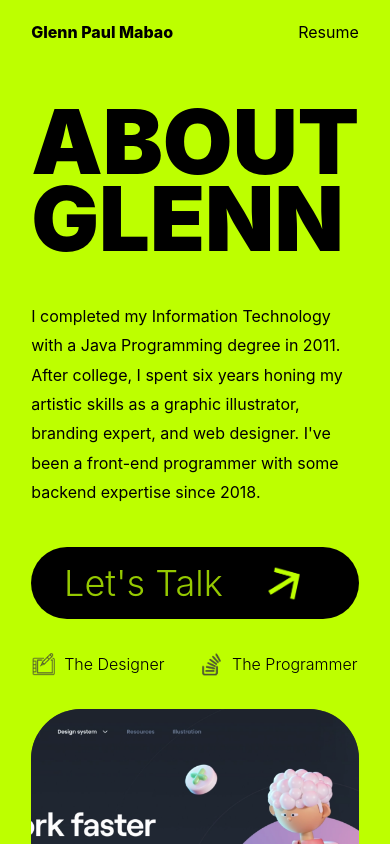
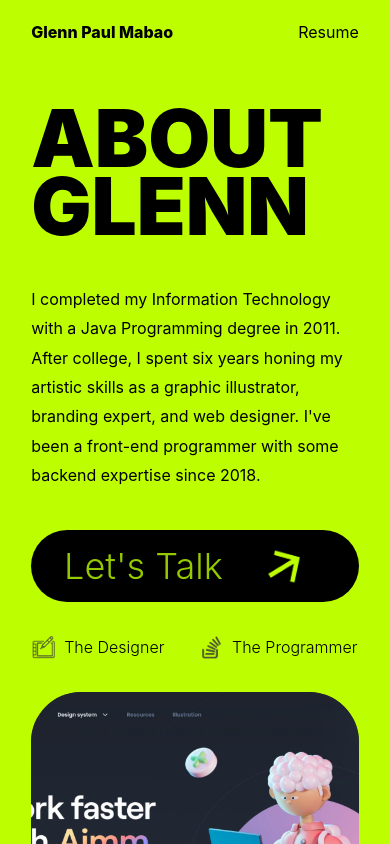
Before and after one commit to glennpaulmabao/web, a Next.js app: page / in a window 390 px wide. Shown: the top 844 px of the page. Built offline with nearby package versions, Linux system fonts and the light colour scheme.

Commit message:
published
latest

```diff
--- a/pages/index.js
+++ b/pages/index.js
@@ -32,7 +32,7 @@ export default function Home() {
       </Head>
 
       <main>
-        <section className=" bg-[#BDFF00] min-h-screen md:px-[17%] px-[8%]">
+        <section className=" bg-[#BDFF00] w-full min-h-screen md:px-[17%] px-[8%]">
           <nav className="flex md:py-10 py-5 mx-auto md:mb-[28px] mb-10 justify-between">
             <h1 className="font-extrabold"><a href="#">Glenn Paul Mabao</a></h1>
             <ul>
@@ -41,7 +41,7 @@ export default function Home() {
           </nav>
           <div className="md:flex items-start justify-between">
             <div className="md:w-[60%]">
-              <h1 className="md:text-[180px] text-[90px] leading-[85%] md:my-10 my-[5px] font-black">ABOUT GLENN</h1>
+              <h1 className="md:text-[180px] text-[80px] leading-[85%] md:my-10 my-[5px] font-black">ABOUT GLENN</h1>
             </div>
             <div className="md:w-[40%] w-[100%] flex flex-wrap ">
               <div className="md:flex items-center md:order-first order-last gap-5 bg-[#95C900] md:w-[100%] md:visible hidden w-[70%] md:h-[128px] h-[72px] my-7 md:mb-[40px] rounded-full font-light cursor-pointer">
```
